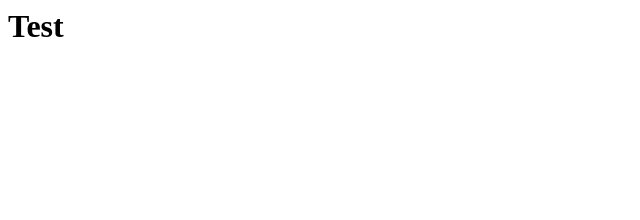
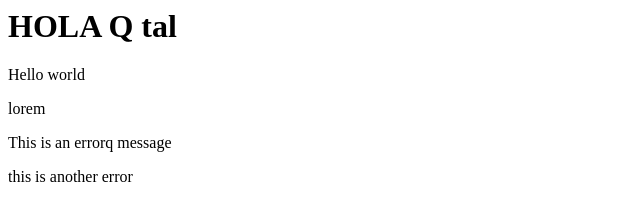
Before and after one commit to Jheshua/JavaScript_Practice, a plain HTML site: page Javascript_basics/index.html in a window 1280 px wide. Shown: the whole page, without its empty margins (0-640 px from the left). Drawn offline with Linux system fonts and the light colour scheme.

Commit message:
minor changes

```diff
--- /dev/null
+++ b/Javascript_basics/DOM.js
@@ -0,0 +1,18 @@
+/* const para = document.querySelector('div.error');
+console.log(para);
+ */
+
+/* const paras = document.querySelectorAll('p');
+const errors = document.querySelectorAll('.error');
+console.log(errors); */
+
+
+// get an element by ID
+const title = document.getElementById('principal');
+console.log(title);
+
+// get elements by their class name
+const errors = document.getElementsByClassName('error');
+console.log(errors);
+
+//get elements by their tag name
--- a/Javascript_basics/index.html
+++ b/Javascript_basics/index.html
@@ -3,11 +3,17 @@
     <meta charset="UTF-8">
     <meta name="viewport" content="width=device-width, initial-scale=1.0">
     <title>Document</title>
-    <script src="object_literals.js"></script>
+
 
 </head>
 <body>
-    <h1>Test</h1>
-
+    <h1 id="principal">HOLA Q tal</h1>
+    <div>
+        <p>Hello world</p>
+        <p>lorem</p>
+        <p class="error">This is an errorq message</p>
+    </div>
+    <div class="error">this is another error</div>
+    <script src="DOM.js"></script>
 </body>
 </html>
```
Also changed, not shown: Javascript_basics/object_literals.js (line endings or trailing spaces).
